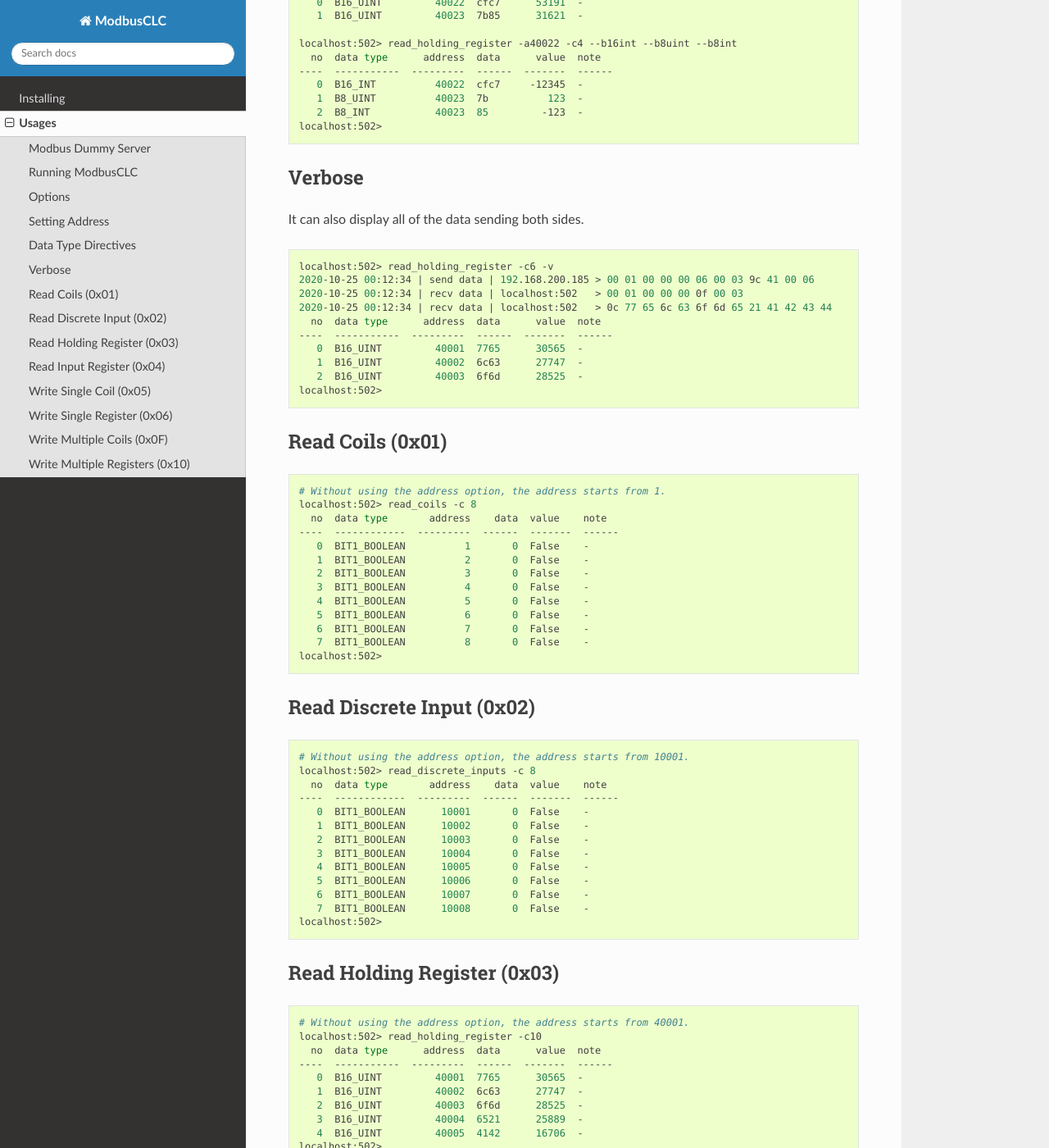
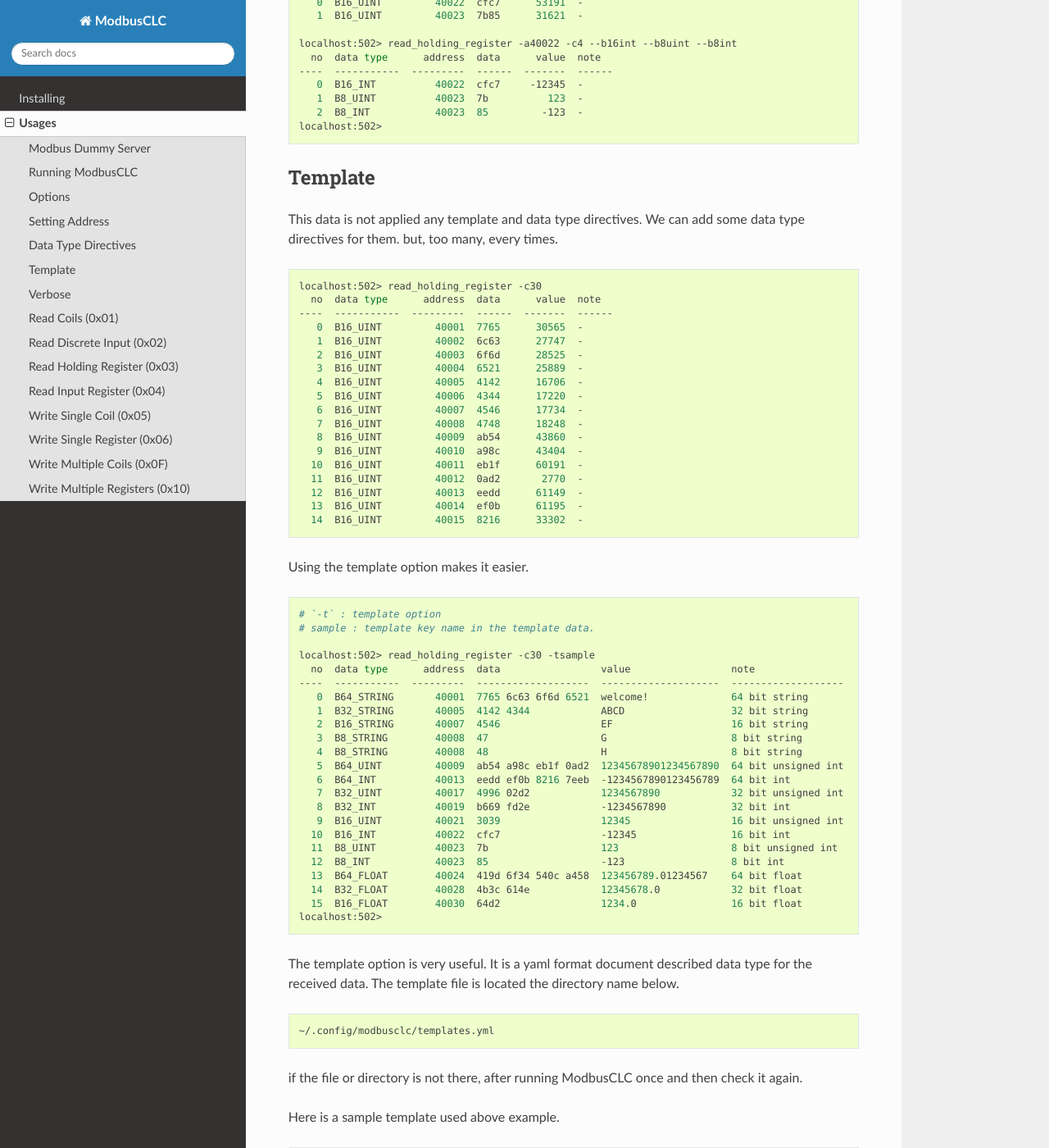
Before and after one commit to RavenKyu/modbus-command-line-client, a Sphinx documentation site: the page built from docs/source/usages/usages.rst, in a window 1280 px wide and 1400 px high, scrolled down 2958 px. Shown: the whole window at 82% size. Built offline with Sphinx 7.4.7 and the Read the Docs theme 2.0.0, drawn with Linux system fonts in a browser that asks for light colours; some of the changed text lies outside the part shown.

Commit message:
#20 add about template

```diff
--- a/docker-compose.demo.yml
+++ b/docker-compose.demo.yml
@@ -20,3 +20,5 @@ services:
       context: .
       dockerfile: dummy-modbus-server/Dockerfile
     container_name: dummy-modbus-server
+    ports:
+      - 502:502
--- a/docs/source/usages/usages.rst
+++ b/docs/source/usages/usages.rst
@@ -33,8 +33,8 @@ Running ModbusCLC
     # and then,
     $ python -m modbusclc
     # also, you can use docker container after build it.
-    $ docker build \-t modbusclc:latest .
-    $ docker run -it \-\-rm modbusclc:latest
+    $ docker build -t modbusclc:latest .
+    $ docker run -it --rm modbusclc:latest
 
 
 ---------------
@@ -84,7 +84,7 @@ Setting Address
 .. code-block:: bash
 
     # setting the device address you connect to.
-    localhost:502> setting \-\-ip 192.168.10.5 \-\-port 502
+    localhost:502> setting --ip 192.168.10.5 --port 502
     192.168.10.5:502>
 
 --------------------
@@ -179,6 +179,110 @@ For converting the data more than one, Use the directives sequentially for the d
        1  B8_UINT          40023  7b          123  -
        2  B8_INT           40023  85         -123  -
     localhost:502>
+
+-----------------
+Template
+-----------------
+
+This data is not applied any template and data type directives. We can add some data type directives for them. but, too many, every times.
+
+.. code-block:: bash
+
+    localhost:502> read_holding_register -c30
+      no  data type      address  data      value  note
+    ----  -----------  ---------  ------  -------  ------
+       0  B16_UINT         40001  7765      30565  -
+       1  B16_UINT         40002  6c63      27747  -
+       2  B16_UINT         40003  6f6d      28525  -
+       3  B16_UINT         40004  6521      25889  -
+       4  B16_UINT         40005  4142      16706  -
+       5  B16_UINT         40006  4344      17220  -
+       6  B16_UINT         40007  4546      17734  -
+       7  B16_UINT         40008  4748      18248  -
+       8  B16_UINT         40009  ab54      43860  -
+       9  B16_UINT         40010  a98c      43404  -
+      10  B16_UINT         40011  eb1f      60191  -
+      11  B16_UINT         40012  0ad2       2770  -
+      12  B16_UINT         40013  eedd      61149  -
+      13  B16_UINT         40014  ef0b      61195  -
+      14  B16_UINT         40015  8216      33302  -
+
+Using the template option makes it easier.
+
+.. code-block:: bash
+
+    # `-t` : template option
+    # sample : template key name in the template data.
+
+    localhost:502> read_holding_register -c30 -tsample
+      no  data type      address  data                 value                 note
+    ----  -----------  ---------  -------------------  --------------------  -------------------
+       0  B64_STRING       40001  7765 6c63 6f6d 6521  welcome!              64 bit string
+       1  B32_STRING       40005  4142 4344            ABCD                  32 bit string
+       2  B16_STRING       40007  4546                 EF                    16 bit string
+       3  B8_STRING        40008  47                   G                     8 bit string
+       4  B8_STRING        40008  48                   H                     8 bit string
+       5  B64_UINT         40009  ab54 a98c eb1f 0ad2  12345678901234567890  64 bit unsigned int
+       6  B64_INT          40013  eedd ef0b 8216 7eeb  -1234567890123456789  64 bit int
+       7  B32_UINT         40017  4996 02d2            1234567890            32 bit unsigned int
+       8  B32_INT          40019  b669 fd2e            -1234567890           32 bit int
+       9  B16_UINT         40021  3039                 12345                 16 bit unsigned int
+      10  B16_INT          40022  cfc7                 -12345                16 bit int
+      11  B8_UINT          40023  7b                   123                   8 bit unsigned int
+      12  B8_INT           40023  85                   -123                  8 bit int
+      13  B64_FLOAT        40024  419d 6f34 540c a458  123456789.01234567    64 bit float
+      14  B32_FLOAT        40028  4b3c 614e            12345678.0            32 bit float
+      15  B16_FLOAT        40030  64d2                 1234.0                16 bit float
+    localhost:502>
+
+The template option is very useful. It is a yaml format document described data type for the received data.
+The template file is located the directory name below.
+
+.. code-block:: bash
+
+    ~/.config/modbusclc/templates.yml
+
+if the file or directory is not there, after running ModbusCLC once and then check it again.
+
+Here is a sample template used above example.
+
+.. code-block:: yaml
+
+    ---
+    sample:
+      - note: 64 bit string
+        data_type: B64_STRING
+      - note: 32 bit string
+        data_type: B32_STRING
+      - note: 16 bit string
+        data_type: B16_STRING
+      - note: 8 bit string
+        data_type: B8_STRING
+      - note: 8 bit string
+        data_type: B8_STRING
+      - note: 64 bit unsigned int
+        data_type: B64_UINT
+      - note: 64 bit int
+        data_type: B64_INT
+      - note: 32 bit unsigned int
+        data_type: B32_UINT
+      - note: 32 bit int
+        data_type: B32_INT
+      - note: 16 bit unsigned int
+        data_type: B16_UINT
+      - note: 16 bit int
+        data_type: B16_INT
+      - note: 8 bit unsigned int
+        data_type: B8_UINT
+      - note: 8 bit int
+        data_type: B8_INT
+      - note: 64 bit float
+        data_type: B64_FLOAT
+      - note: 32 bit float
+        data_type: B32_FLOAT
+      - note: 16 bit float
+        data_type: B16_FLOAT
+
 
 -----------------
 Verbose
```
